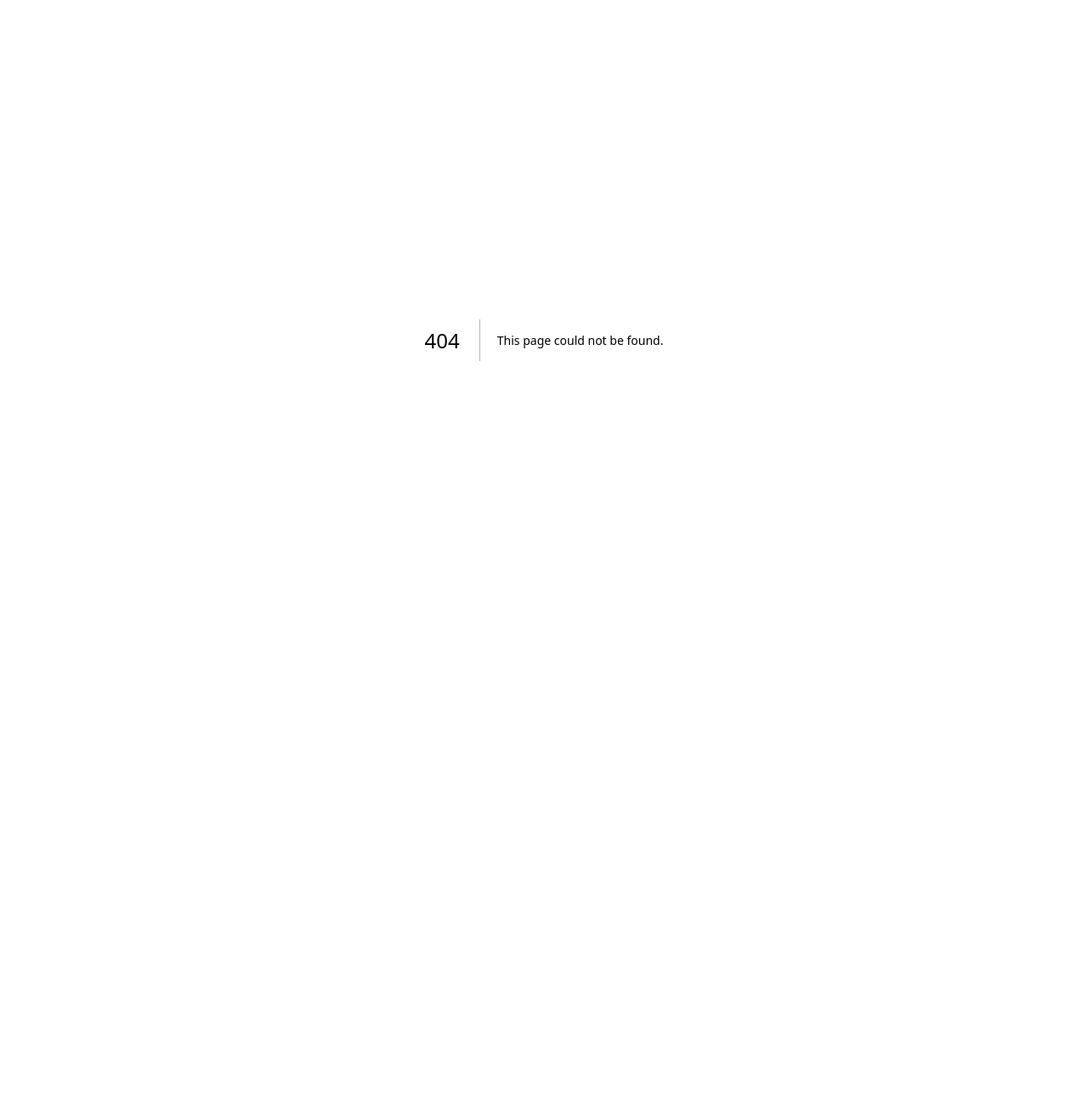
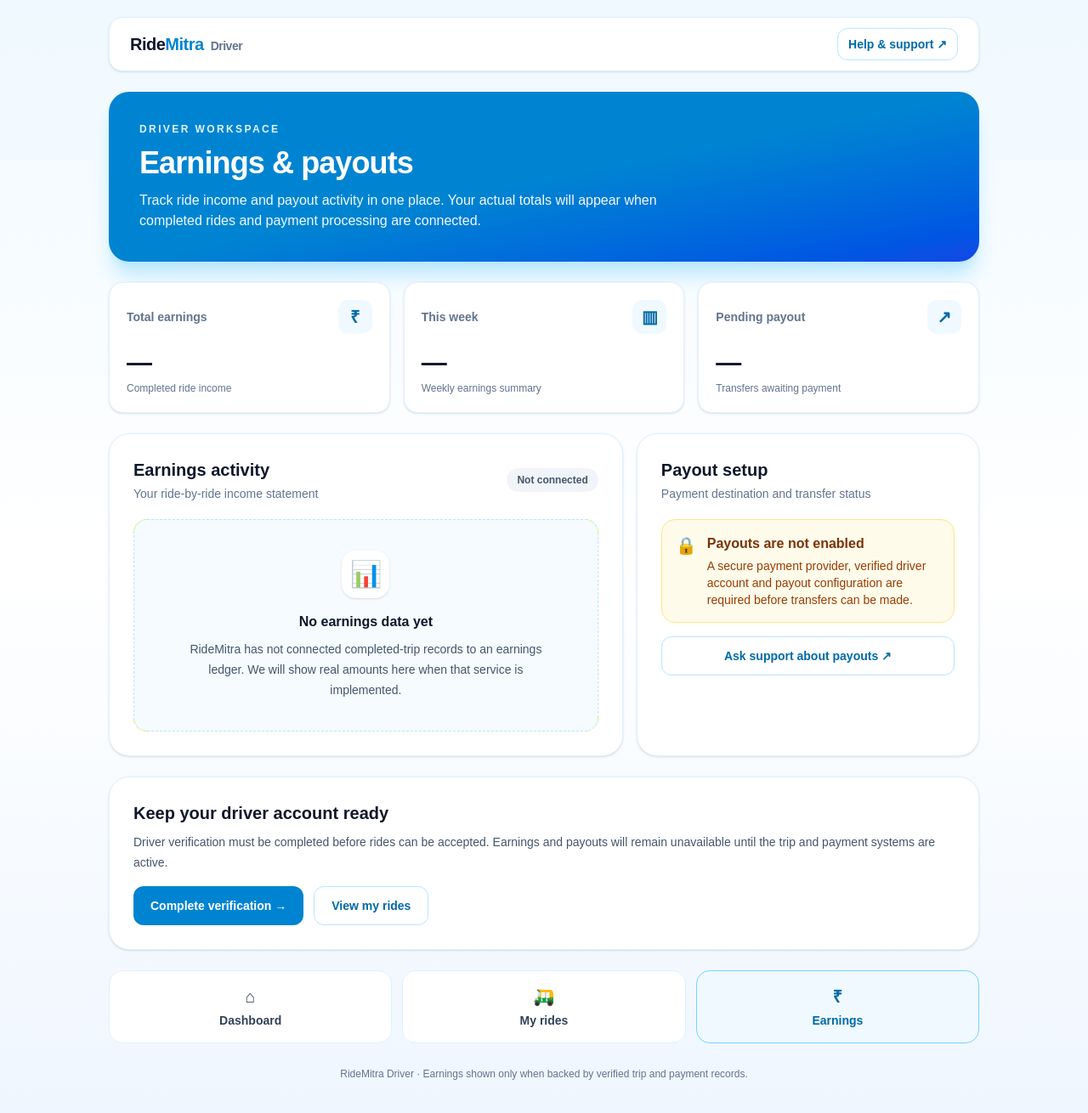
Before and after one commit to mintuvanga/ridemitra, a Next.js app: page /driver/earnings in a window 1280 px wide. Before the commit this address had no page. Shown: the top 1310 px of the page at 85% size. Before the commit the page ends 800 px from the top, so only its background shows below. Built offline with nearby package versions, Linux system fonts and the light colour scheme.

Commit message:
Add driver earnings and payouts page

```diff
--- /dev/null
+++ b/src/app/driver/earnings/page.tsx
@@ -0,0 +1,73 @@
+"use client";
+
+import Link from "next/link";
+
+export default function DriverEarningsPage() {
+  return (
+    <main className="min-h-screen bg-gradient-to-b from-sky-50 via-white to-blue-50 px-4 py-5 text-slate-900 sm:px-6">
+      <div className="mx-auto max-w-5xl">
+        <header className="flex items-center justify-between gap-3 rounded-2xl border border-sky-100 bg-white px-4 py-3 shadow-sm sm:px-6">
+          <Link href="/driver" className="text-xl font-black tracking-tight">Ride<span className="text-sky-600">Mitra</span><span className="ml-2 text-sm font-semibold text-slate-500">Driver</span></Link>
+          <Link href="/support" className="rounded-xl border border-sky-200 px-3 py-2 text-sm font-bold text-sky-700 hover:bg-sky-50">Help & support ↗</Link>
+        </header>
+
+        <section className="mt-6 overflow-hidden rounded-3xl bg-gradient-to-br from-sky-600 via-sky-600 to-blue-700 p-6 text-white shadow-xl shadow-sky-200 sm:p-9">
+          <p className="text-xs font-bold uppercase tracking-[0.2em] text-sky-100">Driver workspace</p>
+          <h1 className="mt-3 text-3xl font-black tracking-tight sm:text-4xl">Earnings & payouts</h1>
+          <p className="mt-3 max-w-2xl text-sm leading-6 text-sky-50 sm:text-base">Track ride income and payout activity in one place. Your actual totals will appear when completed rides and payment processing are connected.</p>
+        </section>
+
+        <section className="mt-6 grid gap-4 sm:grid-cols-3">
+          {[
+            { title: "Total earnings", icon: "₹", detail: "Completed ride income" },
+            { title: "This week", icon: "▥", detail: "Weekly earnings summary" },
+            { title: "Pending payout", icon: "↗", detail: "Transfers awaiting payment" },
+          ].map(item => (
+            <article key={item.title} className="rounded-2xl border border-sky-100 bg-white p-5 shadow-sm">
+              <div className="flex items-center justify-between"><p className="text-sm font-semibold text-slate-500">{item.title}</p><span className="flex h-10 w-10 items-center justify-center rounded-xl bg-sky-50 text-xl font-black text-sky-700">{item.icon}</span></div>
+              <p className="mt-4 text-3xl font-black">—</p>
+              <p className="mt-1 text-xs text-slate-500">{item.detail}</p>
+            </article>
+          ))}
+        </section>
+
+        <section className="mt-6 grid gap-4 md:grid-cols-[1.2fr_0.8fr]">
+          <article className="rounded-3xl border border-sky-100 bg-white p-5 shadow-sm sm:p-7">
+            <div className="flex items-center justify-between gap-3"><div><h2 className="text-xl font-black">Earnings activity</h2><p className="mt-1 text-sm text-slate-500">Your ride-by-ride income statement</p></div><span className="rounded-full bg-slate-100 px-3 py-1.5 text-xs font-bold text-slate-600">Not connected</span></div>
+            <div className="mt-5 rounded-2xl border border-dashed border-sky-200 bg-sky-50/70 px-5 py-9 text-center">
+              <div className="mx-auto flex h-14 w-14 items-center justify-center rounded-2xl bg-white text-3xl shadow-sm" aria-hidden="true">📊</div>
+              <h3 className="mt-4 font-extrabold">No earnings data yet</h3>
+              <p className="mx-auto mt-2 max-w-md text-sm leading-6 text-slate-600">RideMitra has not connected completed-trip records to an earnings ledger. We will show real amounts here when that service is implemented.</p>
+            </div>
+          </article>
+
+          <article className="rounded-3xl border border-sky-100 bg-white p-5 shadow-sm sm:p-7">
+            <h2 className="text-xl font-black">Payout setup</h2>
+            <p className="mt-1 text-sm text-slate-500">Payment destination and transfer status</p>
+            <div className="mt-5 flex items-start gap-3 rounded-2xl border border-amber-200 bg-amber-50 p-4">
+              <span className="text-xl" aria-hidden="true">🔒</span>
+              <div><p className="font-extrabold text-amber-900">Payouts are not enabled</p><p className="mt-1 text-sm leading-5 text-amber-800">A secure payment provider, verified driver account and payout configuration are required before transfers can be made.</p></div>
+            </div>
+            <Link href="/support" className="mt-4 flex w-full items-center justify-center rounded-xl border border-sky-200 px-4 py-3 text-sm font-bold text-sky-700 hover:bg-sky-50">Ask support about payouts ↗</Link>
+          </article>
+        </section>
+
+        <section className="mt-6 rounded-3xl border border-sky-100 bg-white p-5 shadow-sm sm:p-7">
+          <h2 className="text-xl font-black">Keep your driver account ready</h2>
+          <p className="mt-2 text-sm leading-6 text-slate-600">Driver verification must be completed before rides can be accepted. Earnings and payouts will remain unavailable until the trip and payment systems are active.</p>
+          <div className="mt-4 flex flex-col gap-3 sm:flex-row">
+            <Link href="/driver/documents" className="inline-flex items-center justify-center rounded-xl bg-sky-600 px-5 py-3 text-sm font-extrabold text-white hover:bg-sky-700">Complete verification →</Link>
+            <Link href="/driver/rides" className="inline-flex items-center justify-center rounded-xl border border-sky-200 px-5 py-3 text-sm font-bold text-sky-700 hover:bg-sky-50">View my rides</Link>
+          </div>
+        </section>
+
+        <nav className="mt-6 grid grid-cols-3 gap-3" aria-label="Driver navigation">
+          <Link href="/driver" className="rounded-2xl border border-sky-100 bg-white p-4 text-center text-sm font-bold text-slate-700 hover:border-sky-300 hover:bg-sky-50"><span className="block text-xl">⌂</span><span className="mt-1 block">Dashboard</span></Link>
+          <Link href="/driver/rides" className="rounded-2xl border border-sky-100 bg-white p-4 text-center text-sm font-bold text-slate-700 hover:border-sky-300 hover:bg-sky-50"><span className="block text-xl">🛺</span><span className="mt-1 block">My rides</span></Link>
+          <Link href="/driver/earnings" aria-current="page" className="rounded-2xl border border-sky-300 bg-sky-50 p-4 text-center text-sm font-bold text-sky-700"><span className="block text-xl">₹</span><span className="mt-1 block">Earnings</span></Link>
+        </nav>
+        <footer className="py-7 text-center text-xs text-slate-500">RideMitra Driver · Earnings shown only when backed by verified trip and payment records.</footer>
+      </div>
+    </main>
+  );
+}
```
